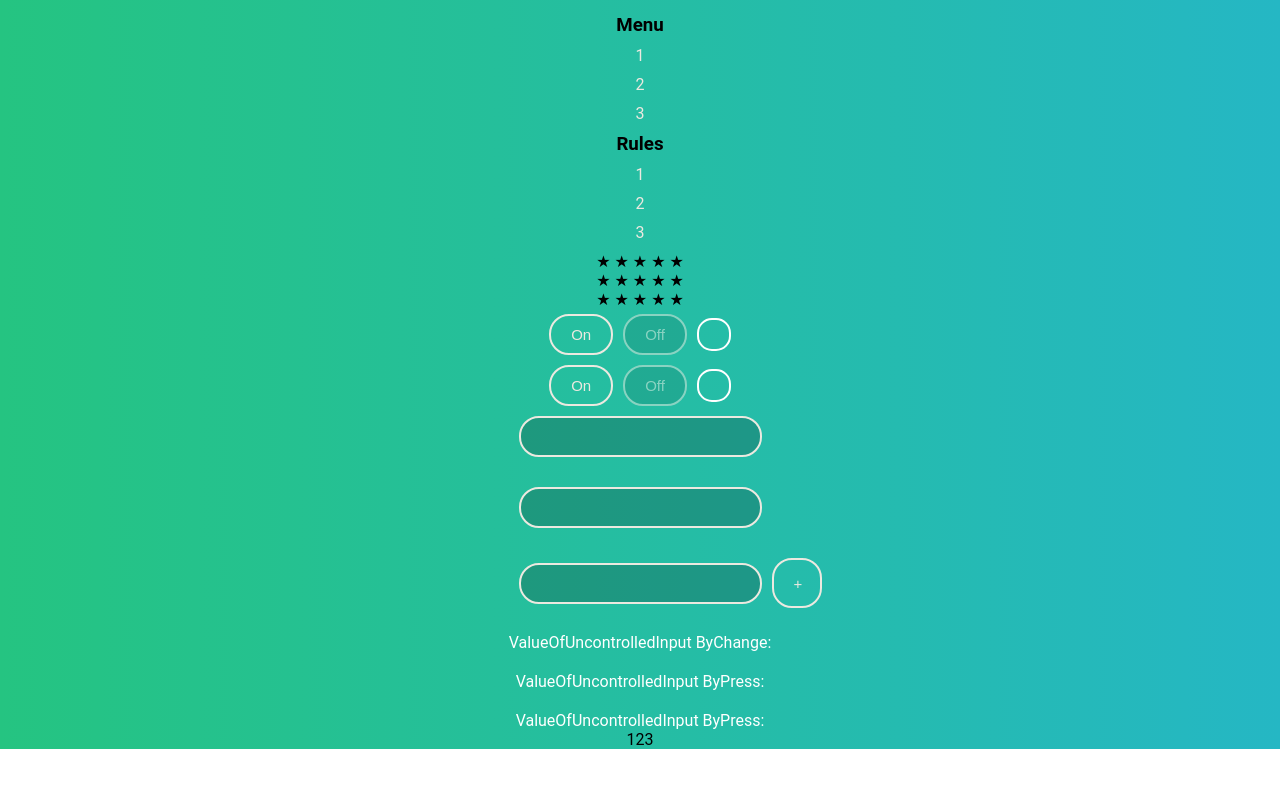
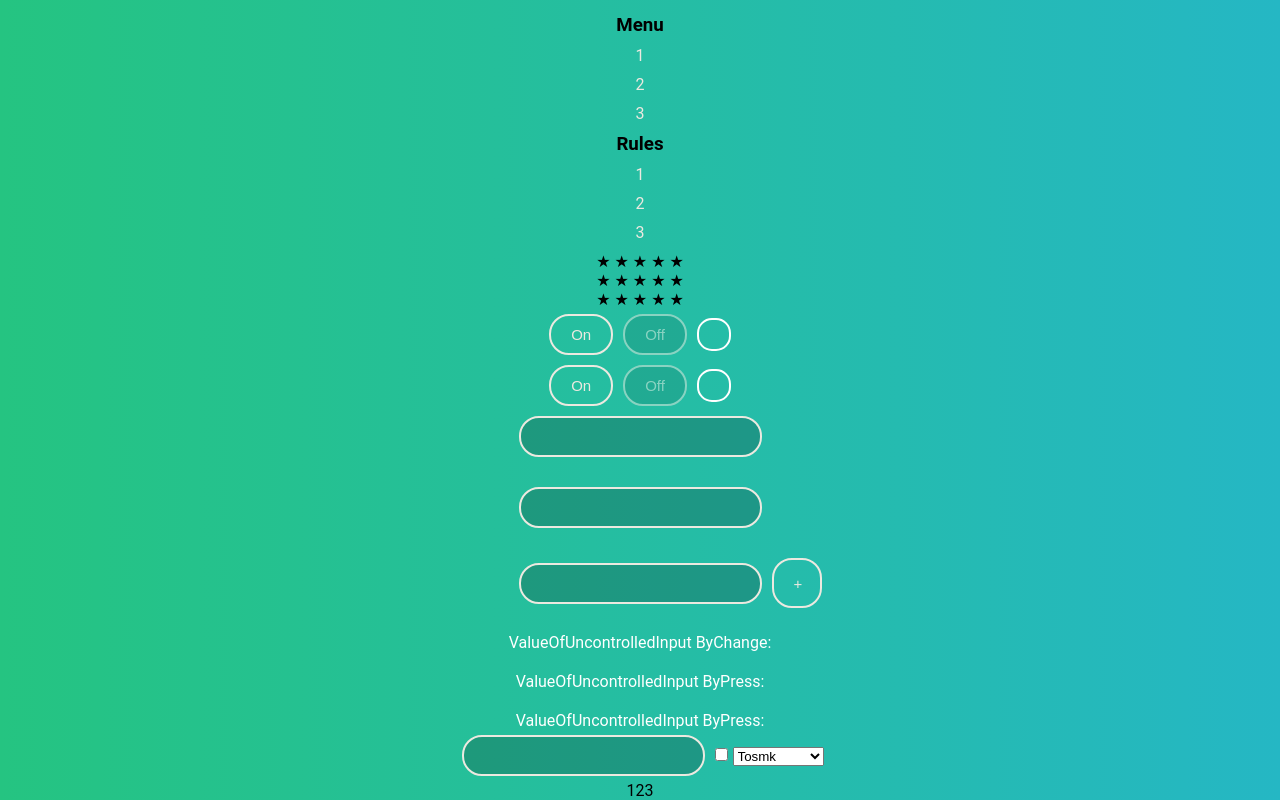
Before and after one commit to pevnev-ivan/microstask, a React (Create React App) app: page / in a window 1280 px wide. Shown: the part 1608-2408 px from the top of the page. Before the commit the page ends 2357 px from the top, so only its background shows below. Built offline with nearby package versions, Linux system fonts and the light colour scheme.

Commit message:
Lesson 13: - ControlledComponents (select, input, checkBox)

```diff
--- a/src/site/componentsMicrotasks/Inputs/Input-button/Input.tsx
+++ b/src/site/componentsMicrotasks/Inputs/Input-button/Input.tsx
@@ -1,5 +1,4 @@
 import React, {ChangeEvent} from 'react';
-import s from "../FullInput/FullInput.module.css";
 
 
 type MessageType = {
--- a/src/site/componentsReactLearning/ReactLearning.tsx
+++ b/src/site/componentsReactLearning/ReactLearning.tsx
@@ -3,7 +3,8 @@ import Accordion from "./w-1/Accordion";
 import Rating from "./w-1/Rating";
 import PageTitle from "./w-1/PageTitle";
 import OnOff from "./w-1/OnOff";
-import UncontrolledComponents from "./w-1/UncontrolledComponents";
+import UncontrolledComponents from "./w-2/UncontrolledComponents";
+import ControlledComponents from "./w-2/ControlledComponents";
 
 const ReactLearning = () => {
     return (
@@ -17,6 +18,7 @@ const ReactLearning = () => {
             <OnOff/>
             <OnOff/>
             <UncontrolledComponents/>
+            <ControlledComponents/>
         </>
     );
 };
--- /dev/null
+++ b/src/site/componentsReactLearning/w-2/ControlledComponents.tsx
@@ -0,0 +1,73 @@
+import React, {ChangeEvent, useState} from 'react';
+
+type ControlledInputType = {
+    onChangeHandle: (actualValue: string, type: string) => void
+    value: string
+}
+type ControlledCheckBoxType = {
+    onChangeHandle: (actualValue: boolean, type: string) => void
+    value: boolean
+}
+type ControlledSelectType = {
+    onChangeHandle: (actualValue: string, type: string) => void
+    value: string
+}
+
+const ControlledComponents = () => {
+    const [parentValues, setParentValues] = useState(
+        {
+            controlledInput: '',
+            controlledCheckBox: false,
+            controlledSelect: '',
+        }
+    )
+
+    const onChangeHandle = (actualValue: string | boolean, type: string) => {
+            setParentValues({...parentValues, [type]: actualValue})
+    }
+
+    return (
+        <div>
+            <ControlledInput onChangeHandle={onChangeHandle} value={parentValues.controlledInput}/>
+            <ControlledCheckBox onChangeHandle={onChangeHandle} value={parentValues.controlledCheckBox}/>
+            <ControlledSelect onChangeHandle={onChangeHandle} value={parentValues.controlledSelect}/>
+        </div>
+    );
+};
+
+const ControlledInput = (props: ControlledInputType) => {
+    const onChangeHandle = (e: ChangeEvent<HTMLInputElement>) => {
+        let actualValue = e.currentTarget.value
+        props.onChangeHandle(actualValue, 'controlledInput')
+    }
+return(
+    <><input onChange={onChangeHandle} value={props.value}/></>
+);};
+
+const ControlledCheckBox = (props: ControlledCheckBoxType) => {
+    const onChangeHandle = (e: ChangeEvent<HTMLInputElement>) => {
+        let actualValue = e.currentTarget.checked
+        props.onChangeHandle(actualValue, 'controlledCheckBox')
+    }
+
+    return(<><input type="checkbox" checked={props.value} onChange={onChangeHandle}/></>
+    );
+};
+
+const ControlledSelect = (props: ControlledSelectType) => {
+    const onChangeHandle = (e: ChangeEvent<HTMLSelectElement>) => {
+        let actualValue = e.currentTarget.value
+        props.onChangeHandle(actualValue, 'controlledCheckBox')
+    }
+
+    return(
+        <><select onChange={onChangeHandle} value={props.value} >
+            <option value="1">Tosmk</option>
+            <option value="2">Minsk</option>
+            <option value="3">Novosibirsk</option>
+        </select>
+        </>
+    );
+};
+
+export default ControlledComponents;
--- a/src/site/componentsReactLearning/w-1/UncontrolledComponents.tsx
+++ b/src/site/componentsReactLearning/w-2/UncontrolledComponents.tsx
@@ -1,5 +1,5 @@
 import React, {ChangeEvent, useRef, useState} from 'react';
-import s from './ReactW1.module.css'
+import s from '../w-1/ReactW1.module.css'
 
 type ValueByChangeType = { onChangeHandler: (actualValue: string) => void }
 type ValueByPressEnter = { onPressHandler: (actualValue: string) => void }
```
